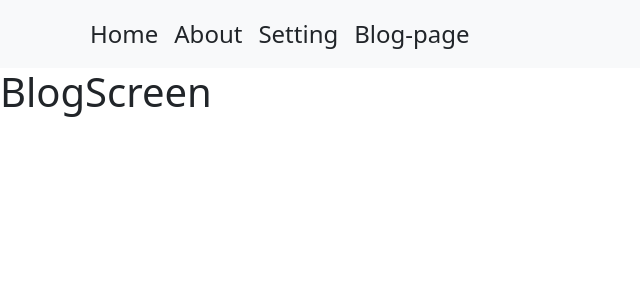
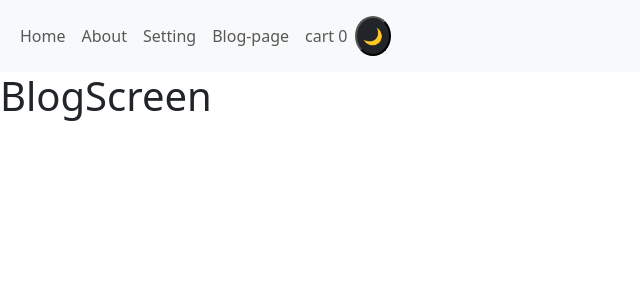
Before and after one commit to sainath-07/reactClasses, a React (Create React App) app: page /blog in a window 1280 px wide. Shown: the top 300 px of the page, without its empty margins (0-640 px from the left). Built offline with nearby package versions, Linux system fonts and the light colour scheme.

Commit message:
22-05-2024

```diff
--- a/src/17-05-2024/Navbar/navbar.jsx
+++ b/src/17-05-2024/Navbar/navbar.jsx
@@ -1,21 +1,64 @@
-import { Link } from "react-router-dom";
+import { Form, Link } from "react-router-dom";
 import { Navbar, Nav, Container } from "react-bootstrap";
+import { useContext } from "react";
+import { passdata, passtheme } from "../Navigationscreen/navigation";
 
 const CustomNavbar = () => {
+  // const { name } = useContext(passdata);
+  const { theme, handledarkandlightmodes,count } = useContext(passtheme);
+  // console.log('passeddata : ',name)
+
+  const handledarkmode = () => {
+    // Controlling the state which is created globally...
+    handledarkandlightmodes();
+  };
+
   return (
-    <Navbar bg="light" expand="lg">
-      <Container>
-        <Navbar.Toggle aria-controls="basic-navbar-nav" />
-        <Navbar.Collapse id="basic-navbar-nav">
-          <Nav className="me-auto">
-            <Nav.Link as={Link} className="fs-4 text-dark" to="/">Home</Nav.Link>
-            <Nav.Link as={Link} className="fs-4 text-dark"  to="/about">About</Nav.Link>
-            <Nav.Link as={Link} className="fs-4 text-dark"  to="/setting">Setting</Nav.Link>
-            <Nav.Link as={Link}  className="fs-4 text-dark" to="/blog">Blog-page</Nav.Link>
-          </Nav>
-        </Navbar.Collapse>
-      </Container>
-    </Navbar>
+    <nav
+      className={
+        theme
+          ? "navbar navbar-expand-sm text-white bg-dark "
+          : "navbar navbar-expand-sm bg-light navbar-light"
+      }
+    >
+      <Navbar expand="lg"
+
+      >
+        <Container>
+          <Navbar.Toggle aria-controls="basic-navbar-nav"   />
+          <Navbar.Collapse id="basic-navbar-nav" >
+            <Nav className="me-auto" >
+              <Nav.Link as={Link}  className={theme && "text-white"}   to="/">
+                Home
+              </Nav.Link>
+
+              <Nav.Link as={Link} className={theme && "text-white"} to="/about">
+                About
+              </Nav.Link>
+              <Nav.Link as={Link}  className={theme && "text-white"} to="/setting">
+                Setting
+              </Nav.Link>
+              <Nav.Link as={Link}  className={theme && "text-white"} to="/blog">
+                Blog-page
+              </Nav.Link>
+              <Nav.Link as={Link}  className={ ` ${theme && "text-white"} `}to="/blog">
+               cart {count}
+              </Nav.Link>
+
+              <button onClick={handledarkmode} className={` ${theme ? "bg-light text-dark" : "bg-dark text-light" }`}
+              style={{
+                borderRadius: "50%"
+              }}
+              >
+              {theme ?  "☀️" : "🌙" }
+              </button>
+
+
+            </Nav>
+          </Navbar.Collapse>
+        </Container>
+      </Navbar>
+    </nav>
   );
 };
 
--- a/src/17-05-2024/Navigationscreen/navigation.jsx
+++ b/src/17-05-2024/Navigationscreen/navigation.jsx
@@ -5,10 +5,76 @@ import SettingScreen from "../screens/setting-screen"
 import BlogScreen from "../screens/blog-screen"
 import InvalidScreen from "../screens/invalid-screen"
 import Eachproductdetails from "../screens/prodcutdetails"
+import { createContext, useReducer, useState } from "react"
+
+export const passdata=createContext()
+export const passtheme=createContext()
+
+
+// To use globally we have to use the reducerfun outside the component.
+
+// reducerfun will accept the two parameters 1. state 2. action
+const reducerfun=(state,action)=>{
+
+//    action means dispatch value , which is object
+// action={
+//     type : "INCREMENT_ACTION"
+// }
+
+   switch(action.type){
+      case "INCREMENT_ACTION" :
+        console.log(state)
+         return {...state,count:state.count+1}
+
+      default :
+      return state
+   }
+}
+
+
+const initialvalue={
+    count :0
+}
 
 const NavigationScreen=()=>{
+
+   const [currentstate,dispatch]=useReducer(reducerfun,initialvalue)
+
+     const incrementdispatch=()=>{
+        dispatch({
+            type : "INCREMENT_ACTION"
+        })
+     }
+
+
+     console.log(currentstate , "current state")
+     console.log(initialvalue , "initial state")
+
+    const[theme,settheme]=useState(false)
+
+
+    const handledarkandlightmodes=()=>{
+        settheme(!theme)
+    }
+
+    const [count,setcount]=useState(0)
+
+    const incrementcount=()=>{
+        setcount(count+1)
+    }
+
+
     return(
         <>
+        <passtheme.Provider value={{
+            theme,
+            handledarkandlightmodes,
+            incrementcount,
+            count,
+            incrementdispatch,
+            currentstate
+        }}>
+
         <BrowserRouter>
         <Routes>
             <Route path="/" Component={HomeScreen} />
@@ -20,6 +86,8 @@ const NavigationScreen=()=>{
         </Routes>
         </BrowserRouter>
 
+        </passtheme.Provider>
+
         </>
     )
 
--- a/src/17-05-2024/screens/setting-screen.jsx
+++ b/src/17-05-2024/screens/setting-screen.jsx
@@ -1,11 +1,20 @@
+import { useContext } from "react"
 import Navbar from "../Navbar/navbar"
+import { passtheme } from "../Navigationscreen/navigation"
+
+
 
 const SettingScreen=()=>{
 
+            const{incrementcount}=useContext(passtheme)
+    const increment=()=>{
+        incrementcount()
+    }
     return(
         <>
             <Navbar/>
         <h1> SettingScreen</h1>
+        <button onClick={increment}>increment</button>
         </>
     )
 
```
